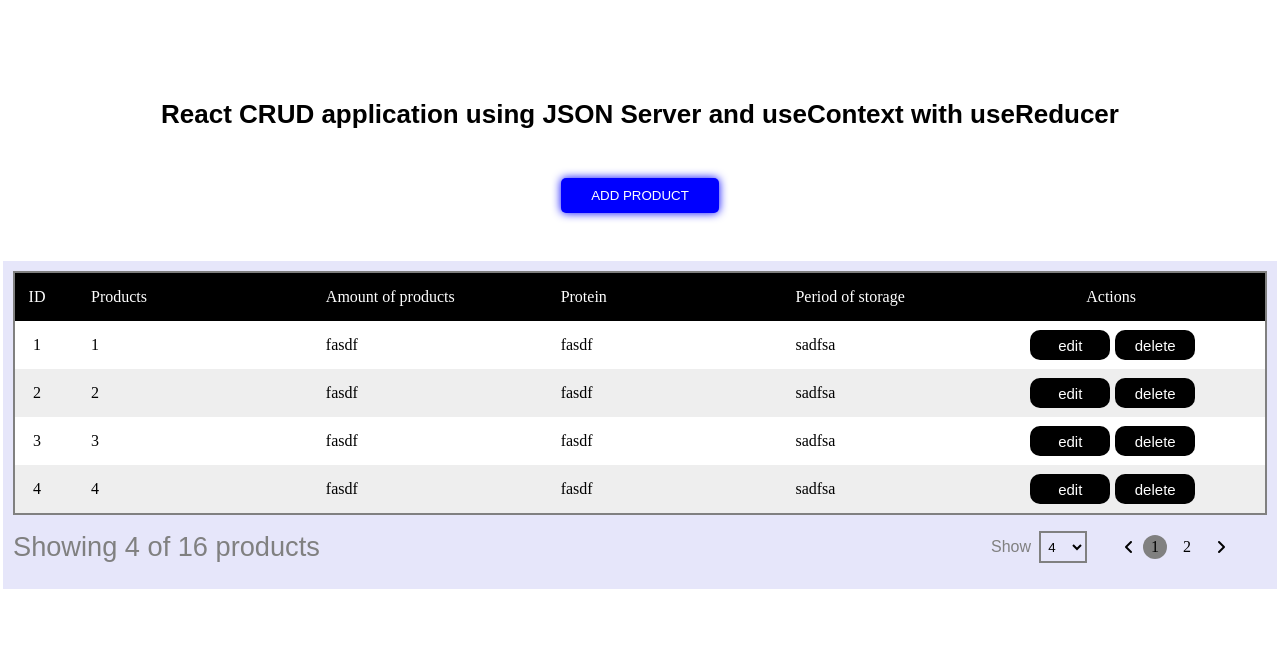
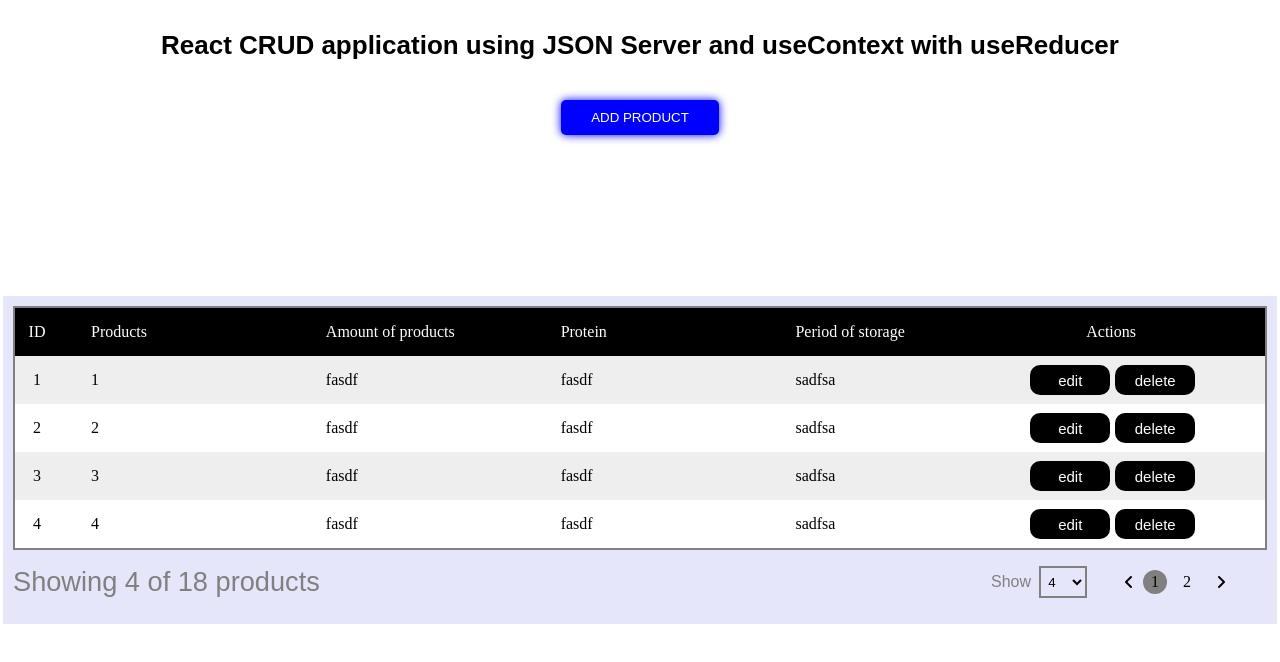
Before and after one commit to Tolkinxon/custom_table2.0-CRUD-, a React (Create React App) app: page / in a window 1280 px wide. Shown: the top 662 px of the page. Built offline with nearby package versions, Linux system fonts and the light colour scheme; data requests are answered from the project's data file.

Commit message:
main is finished

```diff
--- a/data/db.json
+++ b/data/db.json
@@ -1,12 +1,5 @@
 {
   "item": [
-    {
-      "name": "tolkinxon",
-      "amount": "soliyev",
-      "protein": "rewrwe",
-      "storage": "",
-      "id": 1
-    },
     {
       "name": "1",
       "amount": "fasdf",
@@ -33,84 +26,105 @@
       "amount": "fasdf",
       "protein": "fasdf",
       "storage": "sadfsa",
-      "id": 7
+      "id": 5
     },
     {
       "name": "5",
       "amount": "fasdf",
       "protein": "fasdf",
       "storage": "sadfsa",
-      "id": 10
+      "id": 6
+    },
+    {
+      "name": "6",
+      "amount": "fasdf",
+      "protein": "fasdf",
+      "storage": "sadfsa",
+      "id": 7
+    },
+    {
+      "name": "7",
+      "amount": "fasdf",
+      "protein": "fasdf",
+      "storage": "sadfsa",
+      "id": 8
     },
     {
       "name": "8",
       "amount": "fasdf",
       "protein": "fasdf",
       "storage": "sadfsa",
-      "id": 13
+      "id": 9
     },
     {
       "name": "9",
       "amount": "fasdf",
       "protein": "fasdf",
       "storage": "sadfsa",
-      "id": 14
+      "id": 10
     },
     {
       "name": "10",
       "amount": "fasdf",
       "protein": "fasdf",
       "storage": "sadfsa",
-      "id": 15
+      "id": 11
     },
     {
       "name": "11",
       "amount": "fasdf",
       "protein": "fasdf",
       "storage": "sadfsa",
-      "id": 16
+      "id": 12
     },
     {
       "name": "12",
       "amount": "fasdf",
       "protein": "fasdf",
       "storage": "sadfsa",
-      "id": 17
+      "id": 13
     },
     {
       "name": "13",
       "amount": "fasdf",
       "protein": "fasdf",
       "storage": "sadfsa",
-      "id": 18
+      "id": 14
     },
     {
       "name": "14",
       "amount": "fasdf",
       "protein": "fasdf",
       "storage": "sadfsa",
-      "id": 19
+      "id": 15
     },
     {
       "name": "15",
       "amount": "fasdf",
       "protein": "fasdf",
       "storage": "sadfsa",
-      "id": 20
+      "id": 16
     },
     {
       "name": "16",
       "amount": "fasdf",
       "protein": "fasdf",
       "storage": "sadfsa",
-      "id": 21
+      "id": 17
     },
     {
       "name": "17",
       "amount": "fasdf",
       "protein": "fasdf",
       "storage": "sadfsa",
-      "id": 22
+      "id": 18
+    },
+    {
+      "name": "18",
+      "amount": "fasdf",
+      "protein": "fasdf",
+      "storage": "sadfsa",
+      "id": 19
     }
   ]
 }
--- a/src/App.css
+++ b/src/App.css
@@ -13,7 +13,8 @@
 }
 
 .App > h1 {
-  margin-bottom: 3rem;
+  position: fixed;
+  top: 30px;
   font-family: sans-serif;
   font-size: 26px;
 }
@@ -23,17 +24,18 @@
   padding: 10px 30px;
   color: white;
   font-family: sans-serif;
-  margin-bottom: 10rem;
   border-width: 0px;
   box-shadow: 0px 0px 10px blue;
   border-radius: 5px;
+  position: fixed;
+  top: 100px;
 }
 
 .wrapper-table {
   padding: 10px;
   background-color: lavender;
   position: relative;
-  bottom: 7rem;
+  top: 60px;
 }
 
 .table {
@@ -103,6 +105,8 @@
 }
 
 .body {
+  position: relative;
+  top: 3rem;
   width: 100%;
 }
 
@@ -117,6 +121,10 @@ body {
   flex-direction: row;
   justify-content: space-between;
   align-items: center;
+}
+
+.showing-page-bar i {
+  cursor: pointer;
 }
 
 .showing-page-bar p {
@@ -174,6 +182,7 @@ body {
   width: 1000px;
   display: flex;
   gap: 0.5rem;
+  transition: all 0.7s linear;
 }
 
 .wrapper-pages span {
--- a/src/pages/Main.js
+++ b/src/pages/Main.js
@@ -85,8 +85,6 @@ function Main() {
     console.log(arr.length)
   }, [transformButton])
 
-
-
   return (
     <>
       <div className="App">
@@ -110,12 +108,15 @@ function Main() {
               </div>
             </TableHead>
             <TableBody>
-              {data.map((row, idx) => {
-
-
+              {data
+                .slice(
+                  (heightTable / 3 - 1) * (activePageValue - 1),
+                  (heightTable / 3 - 1) * activePageValue,
+                )
+                .map((row, idx) => {
                   return (
                     <TableRow key={row.id} id={idx}>
-                      <Box className="id">{idx}</Box>
+                      <Box className="id">{idx + 1}</Box>
                       <Box>{row.name}</Box>
                       <Box>{row.amount}</Box>
                       <Box>{row.protein}</Box>
@@ -133,9 +134,7 @@ function Main() {
                       </Box>
                     </TableRow>
                   )
-
-
-              })}
+                })}
             </TableBody>
           </Table>
 
@@ -159,7 +158,7 @@ function Main() {
               <span>
                 <i
                   class="fa-solid fa-angle-left"
-                  onClick={() => setTransformButton(1)}
+                  onClick={() => setTransformButton(-1)}
                 ></i>
                 <div className="wrapper-carusel">
                   <div className="wrapper-pages" style={cssTransform}>
@@ -180,7 +179,7 @@ function Main() {
                 </div>
                 <i
                   class="fa-solid fa-angle-right"
-                  onClick={() => setTransformButton(-1)}
+                  onClick={() => setTransformButton(1)}
                 ></i>
               </span>
             </div>
```
